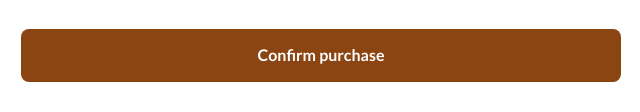
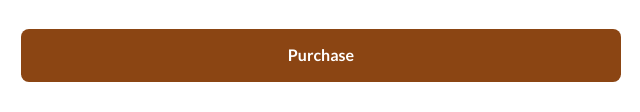
Before and after one commit to LujanNetri/modela, a plain HTML site: page pages/checkout.html in a window 1280 px wide. Shown: the part 688-800 px from the top of the page, 319-959 px from the left. Drawn offline with nearby package versions, Linux system fonts and the light colour scheme; some packages are replaced by stand-ins of ours; a script that the page names is missing.

Commit message:
Cambio boton de compra

```diff
--- a/pages/checkout.html
+++ b/pages/checkout.html
@@ -83,7 +83,7 @@
           <label><input type="radio" name="metodo_pago" value="Debit Card" id="debito"/> Debit card</label>
         </div>
 
-        <button type="submit">Confirm purchase</button>
+        <button type="submit">Purchase</button>
       </form>
     </section>
 
```
